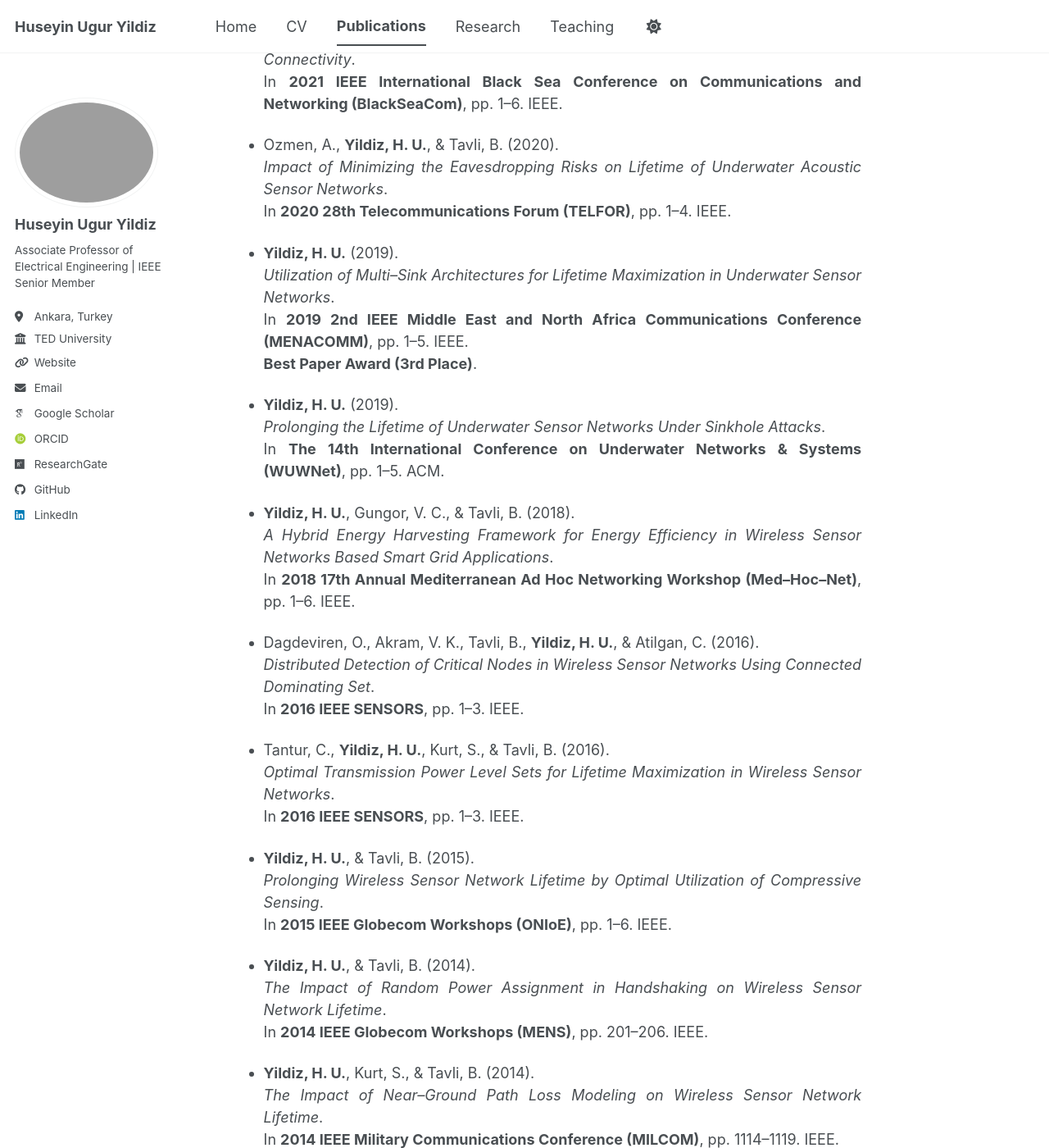
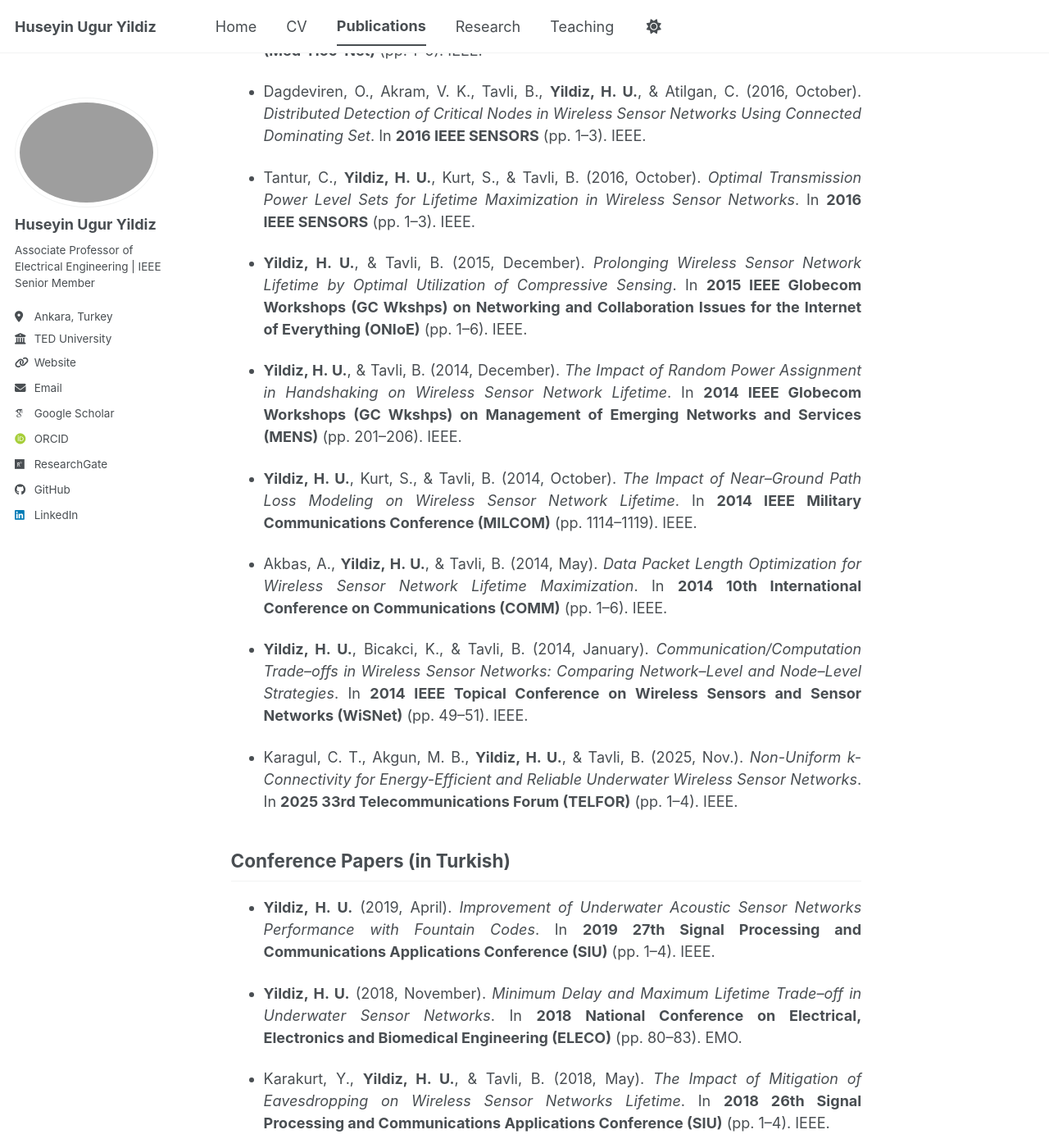
Before and after one commit to huguryildiz/huguryildiz.github.io, a Jekyll site: the page built from _pages/publications.md, in a window 1280 px wide and 1400 px high, scrolled down 3683 px. Shown: the whole window at 82% size. Built offline with Jekyll 4.4.1, drawn with Linux system fonts in a browser that asks for light colours; some web fonts are replaced; a script bundle is joined from its source files by our own code; library files that are not in the unit come from our copies; some of the changed text lies outside the part shown.

Commit message:
Update publications.md

```diff
--- a/_pages/publications.md
+++ b/_pages/publications.md
@@ -7,180 +7,99 @@
 
 ## Journal Papers
 
-- Karagul, C. T., Akgun, M. B., **Yildiz, H. U.**, & Tavli, B. (2025).
-  *Mitigating Energy Cost of Connection Reliability in UWSNs Through Non-Uniform k-Connectivity*.
-  **IEEE Internet of Things Journal**, 12(22), 47817–47826.  <br>
+## Journal Papers
+
+- Karagul, C. T., Akgun, M. B., **Yildiz, H. U.**, & Tavli, B. (2025). *Mitigating Energy Cost of Connection Reliability in UWSNs Through Non-Uniform k-Connectivity*. **IEEE Internet of Things Journal**, 12(22), 47817–47826.  <br>
   [<i class="fas fa-link" style="color: inherit;"></i> Paper](https://doi.org/10.1109/JIOT.2025.3603829)
 
-- Asci, M., Akusta Dagdeviren, Z., Khalilpour Akram, V., **Yildiz, H. U.**, Dagdeviren, O., & Tavli, B. (2025).
-  *Enhancing Drone Network Resilience: Investigating Strategies for k-Connectivity Restoration*.
-  **Computer Standards & Interfaces**, 92, 103941.  <br>
+- Asci, M., Akusta Dagdeviren, Z., Khalilpour Akram, V., **Yildiz, H. U.**, Dagdeviren, O., & Tavli, B. (2025). *Enhancing Drone Network Resilience: Investigating Strategies for k-Connectivity Restoration*. **Computer Standards & Interfaces**, 92, 103941.  <br>
   [<i class="fas fa-link" style="color: inherit;"></i> Paper](https://doi.org/10.1016/j.csi.2024.103941)
 
-- Gultekin, B., Nurcan-Atceken, D., Altin-Kayhan, A., **Yildiz, H. U.**, & Tavli, B. (2023).
-  *Exploring the Tradeoff Between Energy Dissipation, Delay, and the Number of Backbones for Broadcasting in Wireless Sensor Networks Through Goal Programming*.
-  **Ad Hoc Networks**, 149, 103223.  <br>
+- Gultekin, B., Nurcan-Atceken, D., Altin-Kayhan, A., **Yildiz, H. U.**, & Tavli, B. (2023). *Exploring the Tradeoff Between Energy Dissipation, Delay, and the Number of Backbones for Broadcasting in Wireless Sensor Networks Through Goal Programming*. **Ad Hoc Networks**, 149, 103223.  <br>
   [<i class="fas fa-link" style="color: inherit;"></i> Paper](https://doi.org/10.1016/j.adhoc.2023.103223)
 
-- **Yildiz, H. U.** (2023).
-  *Joint Effects of Void Region Size and Sink Architecture on Underwater WSNs Lifetime*.
-  **IEEE Sensors Journal**, 23(10), 11046–11056.
+- **Yildiz, H. U.** (2023). *Joint Effects of Void Region Size and Sink Architecture on Underwater WSNs Lifetime*. **IEEE Sensors Journal**, 23(10), 11046–11056.
 
-- Cobanlar, M., **Yildiz, H. U.**, Akram, V. K., Dagdeviren, O., & Tavli, B. (2022).
-  *On the Trade-off Between Network Lifetime and k-Connectivity Based Reliability in UWSNs*.
-  **IEEE Internet of Things Journal**, 9(23), 24444–24452.
+- Cobanlar, M., **Yildiz, H. U.**, Akram, V. K., Dagdeviren, O., & Tavli, B. (2022). *On the Trade-off Between Network Lifetime and k-Connectivity Based Reliability in UWSNs*. **IEEE Internet of Things Journal**, 9(23), 24444–24452.
 
-- Carsancakli, M. F., Al Imran, M. A., **Yildiz, H. U.**, Kara, A., & Tavli, B. (2022).
-  *Reliability of Linear WSNs: A Complementary Overview and Analysis of Impact of Cascaded Failures on Network Lifetime*.
-  **Ad Hoc Networks**, 131, 102839.
+- Carsancakli, M. F., Al Imran, M. A., **Yildiz, H. U.**, Kara, A., & Tavli, B. (2022). *Reliability of Linear WSNs: A Complementary Overview and Analysis of Impact of Cascaded Failures on Network Lifetime*. **Ad Hoc Networks**, 131, 102839.
 
-- Tekin, N., **Yildiz, H. U.**, & Gungor, V. C. (2021).
-  *Node-Level Error Control Strategies for Prolonging the Lifetime of Wireless Sensor Networks*.
-  **IEEE Sensors Journal**, 21(13), 15386–15397.
+- Tekin, N., **Yildiz, H. U.**, & Gungor, V. C. (2021). *Node-Level Error Control Strategies for Prolonging the Lifetime of Wireless Sensor Networks*. **IEEE Sensors Journal**, 21(13), 15386–15397.
 
-- **Yildiz, H. U.**, Kurt, S., & Tavli, B. (2019).
-  *Comparative Analysis of Transmission Power Level and Packet Size Optimization Strategies for Wireless Sensor Networks in Smart Grid*.
-  **IEEE Systems Journal**, 13(3), 2264–2274.
+- **Yildiz, H. U.**, Kurt, S., & Tavli, B. (2019). *Comparative Analysis of Transmission Power Level and Packet Size Optimization Strategies for Wireless Sensor Networks in Smart Grid*. **IEEE Systems Journal**, 13(3), 2264–2274.
 
-- **Yildiz, H. U.** (2019).
-  *Maximization of Underwater Sensor Networks Lifetime via Fountain Codes*.
-  **IEEE Transactions on Industrial Informatics**, 15(8), 4602–4613.
+- **Yildiz, H. U.** (2019). *Maximization of Underwater Sensor Networks Lifetime via Fountain Codes*. **IEEE Transactions on Industrial Informatics**, 15(8), 4602–4613.
 
-- Akbas, A., **Yildiz, H. U.**, Ozbayoglu, A. M., & Tavli, B. (2019).
-  *Neural Network Based Instant Parameter Prediction for Wireless Sensor Network Optimization Models*.
-  **Wireless Networks**, 25(6), 3405–3418.
+- Akbas, A., **Yildiz, H. U.**, Ozbayoglu, A. M., & Tavli, B. (2019). *Neural Network Based Instant Parameter Prediction for Wireless Sensor Network Optimization Models*. **Wireless Networks**, 25(6), 3405–3418.
 
-- Erdem, H. E., **Yildiz, H. U.**, & Gungor, V. C. (2019).
-  *On the Lifetime of Compressive Sensing Based Energy Harvesting in Underwater Sensor Networks*.
-  **IEEE Sensors Journal**, 19(12), 4680–4687.
+- Erdem, H. E., **Yildiz, H. U.**, & Gungor, V. C. (2019). *On the Lifetime of Compressive Sensing Based Energy Harvesting in Underwater Sensor Networks*. **IEEE Sensors Journal**, 19(12), 4680–4687.
 
-- Sayit, M., Cetinkaya, C., **Yildiz, H. U.**, & Tavli, B. (2019).
-  *DASH–QoS: A Scalable Network Layer Service Differentiation Architecture for DASH over SDN*.
-  **Computer Networks**, 154, 12–25.
+- Sayit, M., Cetinkaya, C., **Yildiz, H. U.**, & Tavli, B. (2019). *DASH–QoS: A Scalable Network Layer Service Differentiation Architecture for DASH over SDN*. **Computer Networks**, 154, 12–25.
 
-- **Yildiz, H. U.** (2019).
-  *Investigation of Network Lifetime and Delay Trade-off in Underwater Acoustic Sensor Networks*.
-  **International Journal of Communication Systems**, 32(7), e3924.
+- **Yildiz, H. U.** (2019). *Investigation of Network Lifetime and Delay Trade-off in Underwater Acoustic Sensor Networks*. **International Journal of Communication Systems**, 32(7), e3924.
 
-- **Yildiz, H. U.**, Gungor, V. C., & Tavli, B. (2019).
-  *Packet Size Optimization for Lifetime Maximization in Underwater Acoustic Sensor Networks*.
-  **IEEE Transactions on Industrial Informatics**, 15(2), 719–729.
+- **Yildiz, H. U.**, Gungor, V. C., & Tavli, B. (2019). *Packet Size Optimization for Lifetime Maximization in Underwater Acoustic Sensor Networks*. **IEEE Transactions on Industrial Informatics**, 15(2), 719–729.
 
-- **Yildiz, H. U.** (2018).
-  *The Impact of Transmission Power Levels Set Size on Lifetime of Wireless Sensor Networks in Smart Grids*.
-  **Turkish Journal of Electrical Engineering & Computer Sciences**, 26(6), 3057–3071.
+- **Yildiz, H. U.** (2018). *The Impact of Transmission Power Levels Set Size on Lifetime of Wireless Sensor Networks in Smart Grids*. **Turkish Journal of Electrical Engineering & Computer Sciences**, 26(6), 3057–3071.
 
-- Yigit, M., **Yildiz, H. U.**, Kurt, S., Tavli, B., & Gungor, V. C. (2018).
-  *A Survey on Packet Size Optimization for Terrestrial, Underwater, Underground, and Body Area Sensor Networks*.
-  **International Journal of Communication Systems**, 31(11), e3572.
+- Yigit, M., **Yildiz, H. U.**, Kurt, S., Tavli, B., & Gungor, V. C. (2018). *A Survey on Packet Size Optimization for Terrestrial, Underwater, Underground, and Body Area Sensor Networks*. **International Journal of Communication Systems**, 31(11), e3572.
 
-- **Yildiz, H. U.**, Ciftler, B. S., Tavli, B., Bicakci, K., & Incebacak, D. (2018).
-  *The Impact of Incomplete Secure Connectivity on the Lifetime of Wireless Sensor Networks*.
-  **IEEE Systems Journal**, 12(1), 1042–1046.
+- **Yildiz, H. U.**, Ciftler, B. S., Tavli, B., Bicakci, K., & Incebacak, D. (2018). *The Impact of Incomplete Secure Connectivity on the Lifetime of Wireless Sensor Networks*. **IEEE Systems Journal**, 12(1), 1042–1046.
 
-- **Yildiz, H. U.**, Tavli, B., Kahjogh, B., & Dogdu, E. (2017).
-  *The Impact of Incapacitation of Multiple Critical Sensor Nodes on Wireless Sensor Network Lifetime*.
-  **IEEE Wireless Communications Letters**, 6(3), 306–309.
+- **Yildiz, H. U.**, Tavli, B., Kahjogh, B., & Dogdu, E. (2017). *The Impact of Incapacitation of Multiple Critical Sensor Nodes on Wireless Sensor Network Lifetime*. **IEEE Wireless Communications Letters**, 6(3), 306–309.
 
-- Kurt, S., **Yildiz, H. U.**, Yigit, M., Tavli, B., & Gungor, V. C. (2017).
-  *Packet Size Optimization in Wireless Sensor Networks for Smart Grid Applications*.
-  **IEEE Transactions on Industrial Electronics**, 64(3), 2392–2401.
+- Kurt, S., **Yildiz, H. U.**, Yigit, M., Tavli, B., & Gungor, V. C. (2017). *Packet Size Optimization in Wireless Sensor Networks for Smart Grid Applications*. **IEEE Transactions on Industrial Electronics**, 64(3), 2392–2401.
 
-- Akbas, A., **Yildiz, H. U.**, Tavli, B., & Uludag, S. (2016).
-  *Joint Optimization of Transmission Power Level and Packet Size for WSN Lifetime Maximization*.
-  **IEEE Sensors Journal**, 16(12), 5084–5094.
+- Akbas, A., **Yildiz, H. U.**, Tavli, B., & Uludag, S. (2016). *Joint Optimization of Transmission Power Level and Packet Size for WSN Lifetime Maximization*. **IEEE Sensors Journal**, 16(12), 5084–5094.
 
-- **Yildiz, H. U.**, Bicakci, K., Tavli, B., Gultekin, H., & Incebacak, D. (2016).
-  *Maximizing Wireless Sensor Network Lifetime by Communication/Computation Energy Optimization: Node Level versus Network Level Strategies*.
-  **Ad Hoc Networks**, 37(2), 301–323.
+- **Yildiz, H. U.**, Bicakci, K., Tavli, B., Gultekin, H., & Incebacak, D. (2016). *Maximizing Wireless Sensor Network Lifetime by Communication/Computation Energy Optimization: Node Level versus Network Level Strategies*. **Ad Hoc Networks**, 37(2), 301–323.
 
-- **Yildiz, H. U.**, Tavli, B., & Yanikomeroglu, H. (2016).
-  *Transmission Power Control for Link–Level Handshaking in Wireless Sensor Networks*.
-  **IEEE Sensors Journal**, 16(2), 561–576.
+- **Yildiz, H. U.**, Tavli, B., & Yanikomeroglu, H. (2016). *Transmission Power Control for Link–Level Handshaking in Wireless Sensor Networks*. **IEEE Sensors Journal**, 16(2), 561–576.
 
-- **Yildiz, H. U.**, Temiz, M., & Tavli, B. (2015).
-  *Impact of Limiting Hop Count on the Lifetime of Wireless Sensor Networks*.
-  **IEEE Communications Letters**, 19(4), 569–572.
+- **Yildiz, H. U.**, Temiz, M., & Tavli, B. (2015). *Impact of Limiting Hop Count on the Lifetime of Wireless Sensor Networks*. **IEEE Communications Letters**, 19(4), 569–572.
 
-- Batmaz, A. U., **Yildiz, H. U.**, & Tavli, B. (2014).
-  *Role of Unidirectionality and Reverse Path Length on Wireless Sensor Network Lifetime*.
-  **IEEE Sensors Journal**, 14(11), 3971–3982.
+- Batmaz, A. U., **Yildiz, H. U.**, & Tavli, B. (2014). *Role of Unidirectionality and Reverse Path Length on Wireless Sensor Network Lifetime*. **IEEE Sensors Journal**, 14(11), 3971–3982.
 
 ## Editorials
 
-- Haytaoglu, E., Arslan, S. S., Dagdeviren, O., **Yildiz, H. U.**, & Ozturk, Y.
-  *Editorial Brief for Special Issue: Mass Connectivity and/or Communication Paradigms for the Internet of Things*.
-  **Internet of Things**, 32, 101625.
+- Haytaoglu, E., Arslan, S. S., Dagdeviren, O., **Yildiz, H. U.**, & Ozturk, Y. (2025). *Editorial Brief for Special Issue: Mass Connectivity and/or Communication Paradigms for the Internet of Things*. **Internet of Things**, 32, 101625.
 
 ## Conference Papers
 
-- Un, B. E., **Yildiz, H. U.**, & Tavli, B. (2021).
-  *Impact of Critical Node Failures on Lifetime of UWSNs with Incomplete Secure Connectivity*.
-  In **2021 IEEE International Black Sea Conference on Communications and Networking (BlackSeaCom)**, pp. 1–6. IEEE.
+- Un, B. E., **Yildiz, H. U.**, & Tavli, B. (2021, May). *Impact of Critical Node Failures on Lifetime of UWSNs with Incomplete Secure Connectivity*. In **2021 IEEE International Black Sea Conference on Communications and Networking (BlackSeaCom)** (pp. 1–6). IEEE.
 
-- Ozmen, A., **Yildiz, H. U.**, & Tavli, B. (2020).
-  *Impact of Minimizing the Eavesdropping Risks on Lifetime of Underwater Acoustic Sensor Networks*.
-  In **2020 28th Telecommunications Forum (TELFOR)**, pp. 1–4. IEEE.
+- Ozmen, A., **Yildiz, H. U.**, & Tavli, B. (2020, November). *Impact of Minimizing the Eavesdropping Risks on Lifetime of Underwater Acoustic Sensor Networks*. In **2020 28th Telecommunications Forum (TELFOR)** (pp. 1–4). IEEE.
 
-- **Yildiz, H. U.** (2019).
-  *Utilization of Multi–Sink Architectures for Lifetime Maximization in Underwater Sensor Networks*.
-  In **2019 2nd IEEE Middle East and North Africa Communications Conference (MENACOMM)**, pp. 1–5. IEEE.
-  **Best Paper Award (3rd Place)**.
+- **Yildiz, H. U.** (2019, November). *Utilization of Multi–Sink Architectures for Lifetime Maximization in Underwater Sensor Networks*. In **2019 2nd IEEE Middle East and North Africa Communications Conference (MENACOMM)** (pp. 1–5). IEEE. **Best Paper Award (3rd Place)**.
 
-- **Yildiz, H. U.** (2019).
-  *Prolonging the Lifetime of Underwater Sensor Networks Under Sinkhole Attacks*.
-  In **The 14th International Conference on Underwater Networks & Systems (WUWNet)**, pp. 1–5. ACM.
+- **Yildiz, H. U.** (2019, October). *Prolonging the Lifetime of Underwater Sensor Networks Under Sinkhole Attacks*. In **The 14th International Conference on Underwater Networks & Systems (WUWNet)** (pp. 1–5). ACM.
 
-- **Yildiz, H. U.**, Gungor, V. C., & Tavli, B. (2018).
-  *A Hybrid Energy Harvesting Framework for Energy Efficiency in Wireless Sensor Networks Based Smart Grid Applications*.
-  In **2018 17th Annual Mediterranean Ad Hoc Networking Workshop (Med–Hoc–Net)**, pp. 1–6. IEEE.
+- **Yildiz, H. U.**, Gungor, V. C., & Tavli, B. (2018, June). *A Hybrid Energy Harvesting Framework for Energy Efficiency in Wireless Sensor Networks Based Smart Grid Applications*. In **2018 17th Annual Mediterranean Ad Hoc Networking Workshop (Med–Hoc–Net)** (pp. 1–6). IEEE.
 
-- Dagdeviren, O., Akram, V. K., Tavli, B., **Yildiz, H. U.**, & Atilgan, C. (2016).
-  *Distributed Detection of Critical Nodes in Wireless Sensor Networks Using Connected Dominating Set*.
-  In **2016 IEEE SENSORS**, pp. 1–3. IEEE.
+- Dagdeviren, O., Akram, V. K., Tavli, B., **Yildiz, H. U.**, & Atilgan, C. (2016, October). *Distributed Detection of Critical Nodes in Wireless Sensor Networks Using Connected Dominating Set*. In **2016 IEEE SENSORS** (pp. 1–3). IEEE.
 
-- Tantur, C., **Yildiz, H. U.**, Kurt, S., & Tavli, B. (2016).
-  *Optimal Transmission Power Level Sets for Lifetime Maximization in Wireless Sensor Networks*.
-  In **2016 IEEE SENSORS**, pp. 1–3. IEEE.
+- Tantur, C., **Yildiz, H. U.**, Kurt, S., & Tavli, B. (2016, October). *Optimal Transmission Power Level Sets for Lifetime Maximization in Wireless Sensor Networks*. In **2016 IEEE SENSORS** (pp. 1–3). IEEE.
 
-- **Yildiz, H. U.**, & Tavli, B. (2015).
-  *Prolonging Wireless Sensor Network Lifetime by Optimal Utilization of Compressive Sensing*.
-  In **2015 IEEE Globecom Workshops (ONIoE)**, pp. 1–6. IEEE.
+- **Yildiz, H. U.**, & Tavli, B. (2015, December). *Prolonging Wireless Sensor Network Lifetime by Optimal Utilization of Compressive Sensing*. In **2015 IEEE Globecom Workshops (GC Wkshps) on Networking and Collaboration Issues for the Internet of Everything (ONIoE)** (pp. 1–6). IEEE.
 
-- **Yildiz, H. U.**, & Tavli, B. (2014).
-  *The Impact of Random Power Assignment in Handshaking on Wireless Sensor Network Lifetime*.
-  In **2014 IEEE Globecom Workshops (MENS)**, pp. 201–206. IEEE.
+- **Yildiz, H. U.**, & Tavli, B. (2014, December). *The Impact of Random Power Assignment in Handshaking on Wireless Sensor Network Lifetime*. In **2014 IEEE Globecom Workshops (GC Wkshps) on Management of Emerging Networks and Services (MENS)** (pp. 201–206). IEEE.
 
-- **Yildiz, H. U.**, Kurt, S., & Tavli, B. (2014).
-  *The Impact of Near–Ground Path Loss Modeling on Wireless Sensor Network Lifetime*.
-  In **2014 IEEE Military Communications Conference (MILCOM)**, pp. 1114–1119. IEEE.
+- **Yildiz, H. U.**, Kurt, S., & Tavli, B. (2014, October). *The Impact of Near–Ground Path Loss Modeling on Wireless Sensor Network Lifetime*. In **2014 IEEE Military Communications Conference (MILCOM)** (pp. 1114–1119). IEEE.
 
-- Akbas, A., **Yildiz, H. U.**, & Tavli, B. (2014).
-  *Data Packet Length Optimization for Wireless Sensor Network Lifetime Maximization*.
-  In **2014 10th International Conference on Communications (COMM)**, pp. 1–6. IEEE.
+- Akbas, A., **Yildiz, H. U.**, & Tavli, B. (2014, May). *Data Packet Length Optimization for Wireless Sensor Network Lifetime Maximization*. In **2014 10th International Conference on Communications (COMM)** (pp. 1–6). IEEE.
 
-- **Yildiz, H. U.**, Bicakci, K., & Tavli, B. (2014).
-  *Communication/Computation Trade–offs in Wireless Sensor Networks: Comparing Network–Level and Node–Level Strategies*.
-  In **2014 IEEE Topical Conference on Wireless Sensors and Sensor Networks (WiSNet)**, pp. 49–51. IEEE.
+- **Yildiz, H. U.**, Bicakci, K., & Tavli, B. (2014, January). *Communication/Computation Trade–offs in Wireless Sensor Networks: Comparing Network–Level and Node–Level Strategies*. In **2014 IEEE Topical Conference on Wireless Sensors and Sensor Networks (WiSNet)** (pp. 49–51). IEEE.
+
+- Karagul, C. T., Akgun, M. B., **Yildiz, H. U.**, & Tavli, B. (2025, Nov.). *Non-Uniform k-Connectivity for Energy-Efficient and Reliable Underwater Wireless Sensor Networks*. In **2025 33rd Telecommunications Forum (TELFOR)** (pp. 1–4). IEEE.
 
 ## Conference Papers (in Turkish)
 
-- **Yildiz, H. U.** (2019).
-  *Improvement of Underwater Acoustic Sensor Networks Performance with Fountain Codes*.
-  In **2019 27th Signal Processing and Communications Applications Conference (SIU)**, pp. 1–4. IEEE.
+- **Yildiz, H. U.** (2019, April). *Improvement of Underwater Acoustic Sensor Networks Performance with Fountain Codes*. In **2019 27th Signal Processing and Communications Applications Conference (SIU)** (pp. 1–4). IEEE.
 
-- **Yildiz, H. U.** (2018).
-  *Minimum Delay and Maximum Lifetime Trade–off in Underwater Sensor Networks*.
-  In **2018 National Conference on Electrical, Electronics and Biomedical Engineering (ELECO)**, pp. 80–83. EMO.
+- **Yildiz, H. U.** (2018, November). *Minimum Delay and Maximum Lifetime Trade–off in Underwater Sensor Networks*. In **2018 National Conference on Electrical, Electronics and Biomedical Engineering (ELECO)** (pp. 80–83). EMO.
 
-- Karakurt, Y., **Yildiz, H. U.**, & Tavli, B. (2018).
-  *The Impact of Mitigation of Eavesdropping on Wireless Sensor Networks Lifetime*.
-  In **2018 26th Signal Processing and Communications Applications Conference (SIU)**, pp. 1–4. IEEE.
+- Karakurt, Y., **Yildiz, H. U.**, & Tavli, B. (2018, May). *The Impact of Mitigation of Eavesdropping on Wireless Sensor Networks Lifetime*. In **2018 26th Signal Processing and Communications Applications Conference (SIU)** (pp. 1–4). IEEE.
 
-- **Yildiz, H. U.** (2018).
-  *The Impact of Data Fragmentation on Network Lifetime in Underwater Acoustic Sensor Networks*.
-  In **2018 26th Signal Processing and Communications Applications Conference (SIU)**, pp. 1–4. IEEE.
+- **Yildiz, H. U.** (2018, May). *The Impact of Data Fragmentation on Network Lifetime in Underwater Acoustic Sensor Networks*. In **2018 26th Signal Processing and Communications Applications Conference (SIU)** (pp. 1–4). IEEE.
 
-- **Yildiz, H. U.**, Tavli, B., & Kahjogh, B. O. (2017).
-  *Assessment of Wireless Sensor Network Lifetime Reduction Due to Elimination of Critical Node Sets*.
-  In **2017 25th Signal Processing and Communications Applications Conference (SIU)**, pp. 1–4. IEEE.
+- **Yildiz, H. U.**, Tavli, B., & Kahjogh, B. O. (2017, May). *Assessment of Wireless Sensor Network Lifetime Reduction Due to Elimination of Critical Node Sets*. In **2017 25th Signal Processing and Communications Applications Conference (SIU)** (pp. 1–4). IEEE.
```
